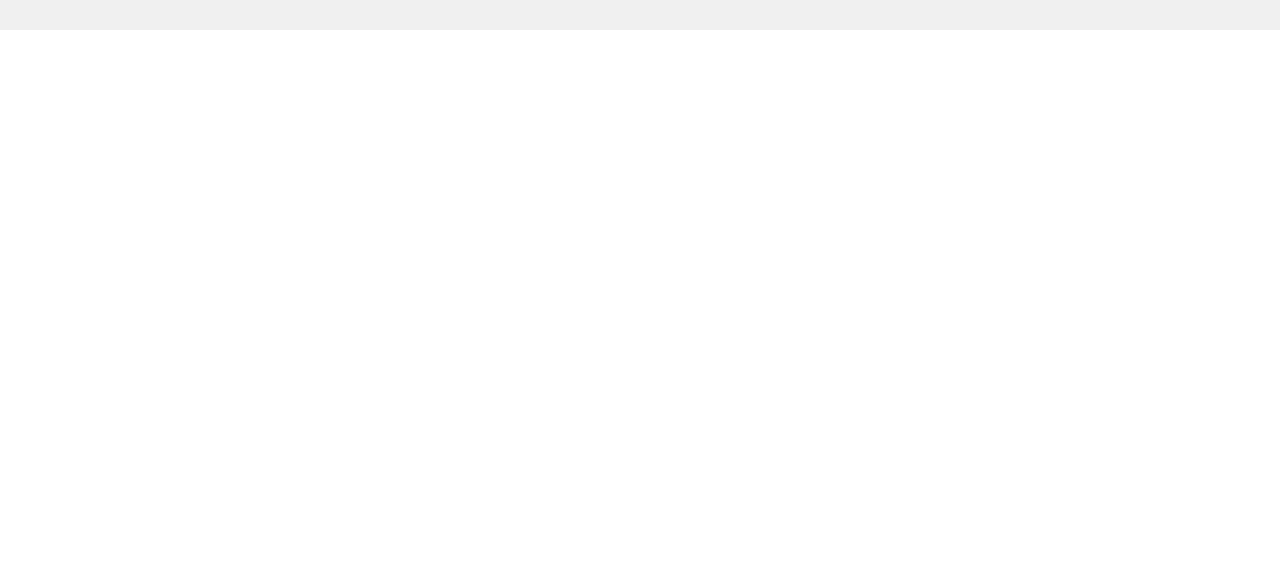
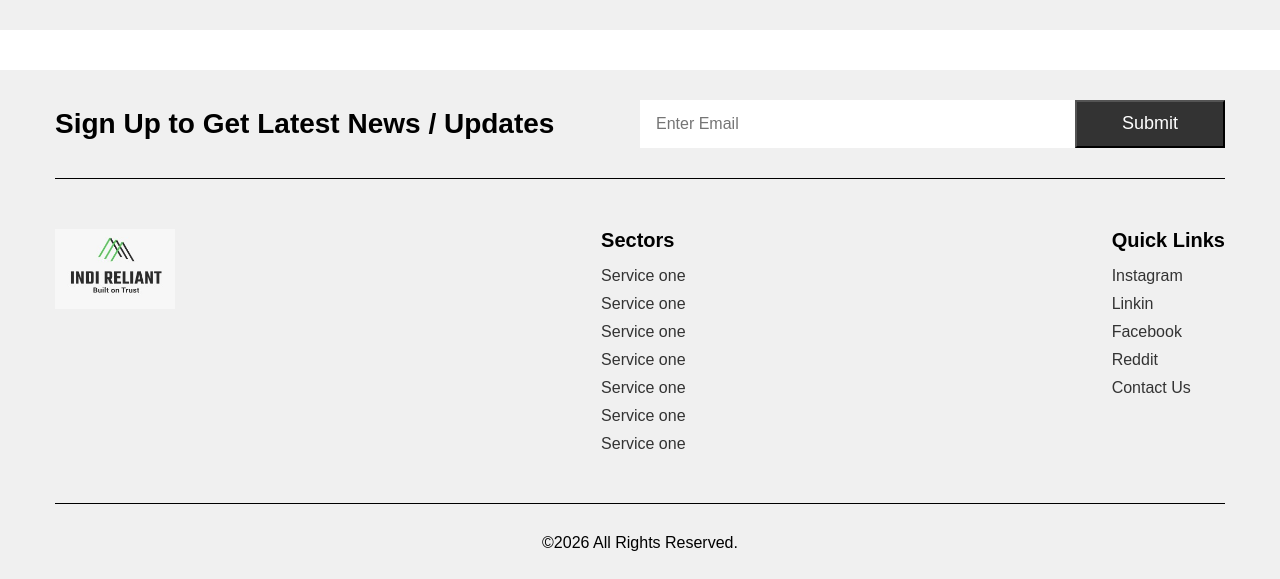
Before and after one commit to PramodFrontendDev/IndiReliant, a React (Create React App) app: page / in a window 1280 px wide. Shown: the part 1690-2269 px from the top of the page. Before the commit the page ends 1720 px from the top, so only its background shows below. Built offline with nearby package versions, Linux system fonts and the light colour scheme.

Commit message:
create footer design

```diff
--- a/src/components/Footer/Footer.css
+++ b/src/components/Footer/Footer.css
@@ -1,4 +1,71 @@
 
 .footer-main {
     width: 100%;
+    background-color:#f0f0f0 ;
+    margin-top: 40px;
 }
+.footer-top {
+    padding: 30px 0;
+    display: flex;
+    justify-content: space-between;
+    align-items: center;
+    border-bottom: 1px solid #000;
+}
+.footer-top h2 {
+    font-size: 28px;
+    font-weight: bold;
+}
+.footer-top .signup-mail {
+    width: 50%;
+    display: flex;
+    align-items: center;
+}
+.footer-top .signup-mail input {
+    width: 100%;
+    height: 48px;
+    padding: 16px;
+    font-size: 16px;
+    border: none;
+}
+.footer-top .signup-mail button {
+    min-width: 150px;
+    height: 48px;
+    background-color: #333;
+    color: #fff;
+    font-size: 18px;
+    cursor: pointer;
+}
+.footer-top .signup-mail button:hover {
+    background-color: #000;
+}
+.footer-middle {
+    width: 100%;
+    display: flex;
+    align-items: start;
+    justify-content: space-between;
+    padding: 50px 0;
+}
+.footer-middle .services h3  {
+    font-size: 20px;
+    font-weight: 600;
+    margin-bottom: 15px;
+}
+.footer-middle .services ul {
+    list-style: none;
+    display: flex;
+    flex-direction: column;
+    gap: 10px;
+}
+.footer-middle .services ul li a {
+    text-decoration: none;
+    color: #333;
+}
+.footer-middle .services ul li a:hover {
+    color: #000;
+}
+.footer-bottom {
+    width: 100%;
+    padding: 30px 0;
+    border-top: 1px solid #000;
+    text-align: center;
+}
--- a/src/components/Footer/Footer.jsx
+++ b/src/components/Footer/Footer.jsx
@@ -1,12 +1,76 @@
-import "./Footer.css"
+import "./Footer.css";
+import Logo from "../Logo/Logo";
 
 const Footer = () => {
-    return (
-        <>
-          <footer className="footer-main">
-            </footer>
-        </>
-    )
-}
+  return (
+    <>
+      <footer className="footer-main">
+        <div className="container">
+          <div className="footer-top">
+            <h2>Sign Up to Get Latest News / Updates</h2>
+            <div className="signup-mail">
+              <input placeholder="Enter Email" type="email" />
+              <button>Submit</button>
+            </div>
+          </div>
+          <div className="footer-middle">
+            <div className="logo">
+              <Logo />
+            </div>
+            <div className="services">
+              <h3>Sectors</h3>
+              <ul>
+                <li>
+                  <a href="">Service one</a>
+                </li>
+                <li>
+                  <a href="">Service one</a>{" "}
+                </li>
+                <li>
+                  <a href="">Service one</a>{" "}
+                </li>
+                <li>
+                  <a href="">Service one</a>{" "}
+                </li>
+                <li>
+                  <a href="">Service one</a>{" "}
+                </li>
+                 <li>
+                  <a href="">Service one</a>{" "}
+                </li>
+                 <li>
+                  <a href="">Service one</a>{" "}
+                </li>
+              </ul>
+            </div>
+            <div className="services">
+              <h3>Quick Links</h3>
+              <ul>
+                <li>
+                  <a href="">Instagram</a>
+                </li>
+                <li>
+                  <a href="">Linkin</a>
+                </li>
+                <li>
+                  <a href="">Facebook</a>
+                </li>
+                <li>
+                  <a href="">Reddit</a>
+                </li>
+                <li>
+                  <a href="">Contact Us </a>
+                </li>
+              </ul>
+            </div>
+          </div>
+          <div className="footer-bottom">
+            <p>©2026 All Rights Reserved.</p>
+          </div>
+        </div>
+      </footer>
+    </>
+  );
+};
 
-export default Footer
+export default Footer;
--- a/src/pages/Home/Home.jsx
+++ b/src/pages/Home/Home.jsx
@@ -2,6 +2,7 @@ import About from "../../components/About/About";
 import Banner from "../../components/Banner/Banner";
 import Header from "../../components/Header/Header";
 import Projects from "../../components/Projects/Projects";
+import Footer from "../../components/Footer/Footer";
 
 const Home = () => {
   return (
@@ -10,6 +11,7 @@ const Home = () => {
       <Banner />
       <About />
       <Projects />
+      <Footer />
     </div>
   );
 };
```
